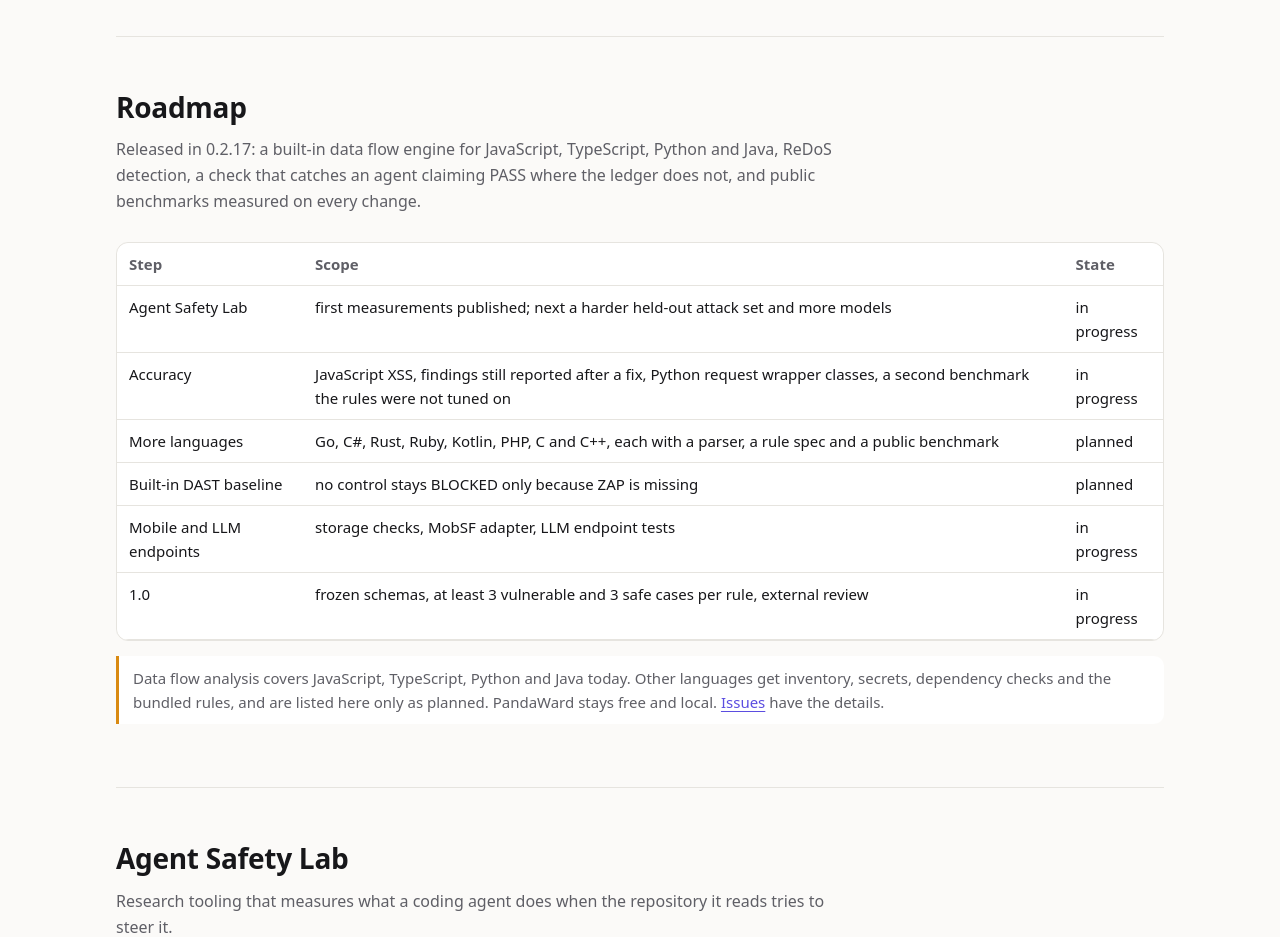
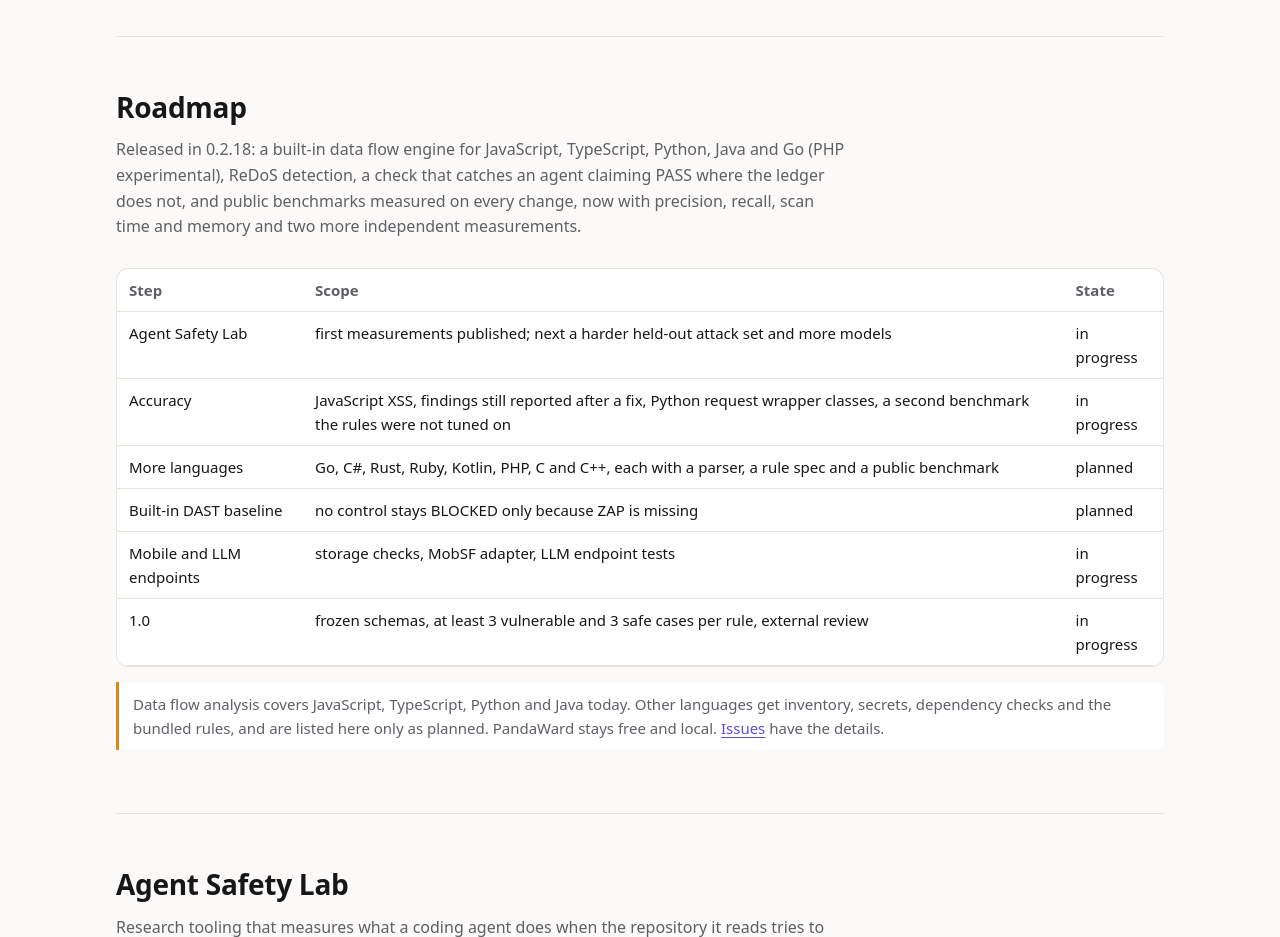
Before and after one commit to ratomirjovanovic/pandaward, a browser extension: page site/index.html in a window 1280 px wide. Shown: the part 3480-4417 px from the top of the page. Drawn offline with Linux system fonts and the light colour scheme; files whose address does not match are found by name.

Commit message:
Release 0.2.18: version, changelog, README and site

```diff
--- a/site/index.html
+++ b/site/index.html
@@ -133,7 +133,7 @@ pandaward assess</pre>
 
   <section id="roadmap">
     <h2>Roadmap</h2>
-    <p class="sub">Released in 0.2.17: a built-in data flow engine for JavaScript, TypeScript, Python and Java, ReDoS detection, a check that catches an agent claiming PASS where the ledger does not, and public benchmarks measured on every change.</p>
+    <p class="sub">Released in 0.2.18: a built-in data flow engine for JavaScript, TypeScript, Python, Java and Go (PHP experimental), ReDoS detection, a check that catches an agent claiming PASS where the ledger does not, and public benchmarks measured on every change, now with precision, recall, scan time and memory and two more independent measurements.</p>
     <div class="tablewrap"><table>
       <thead><tr><th>Step</th><th>Scope</th><th>State</th></tr></thead>
       <tbody>
```
Also changed, not shown: .claude-plugin/plugin.json, 6 other files.
